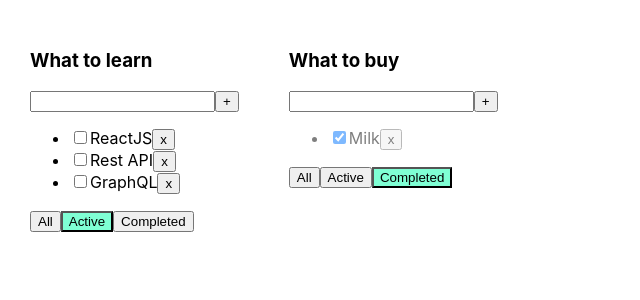
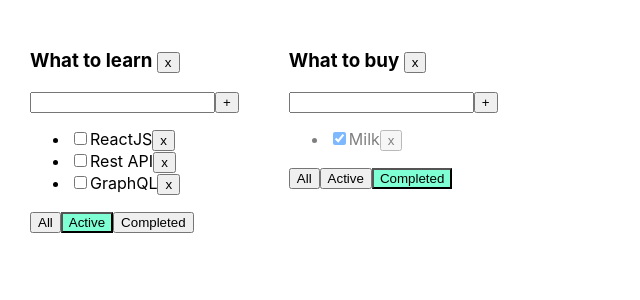
Before and after one commit to YarGromov/ToDoList_Project, a React (Create React App) app in the folder my-app/: page / in a window 1280 px wide. Shown: the top 300 px of the page, without its empty margins (0-640 px from the left). Built offline with nearby package versions, Linux system fonts and the light colour scheme.

Commit message:
delete todolist

```diff
--- a/my-app/src/App.tsx
+++ b/my-app/src/App.tsx
@@ -55,6 +55,12 @@
         {id: todolistId2, title: 'What to buy', filter: 'completed'}
     ]);
 
+    let removeTodolist = (todolistId: string) => {
+        let filteredTodolist = todolists.filter(tl => tl.id !== todolistId)
+        setTodolist(filteredTodolist)
+        delete tasksObj[todolistId]
+        setTasks({...tasksObj})
+    }
 
     let [tasksObj, setTasks] = useState({
         [todolistId1]: [
@@ -93,6 +99,7 @@
                                      addTask={addTask}
                                      changeTaskStatus={changeStatus}
                                      filter={tl.filter}
+                                     removeTodolist={removeTodolist}
                     />
                 })
             }
--- a/my-app/src/TodoList.tsx
+++ b/my-app/src/TodoList.tsx
@@ -16,6 +16,7 @@
     addTask: (title: string, todolistId: string) => void
     changeTaskStatus: (taskId: string, isDone: boolean, todolistId: string) => void
     filter: FilterValuesType
+    removeTodolist: (todolistId: string)=>void
 }
 
 export function Todolist(props: PropsType) {
@@ -46,10 +47,12 @@
     const onAllClickHandler = () => props.changeFilter("all", props.id);
     const onActiveClickHandler = () => props.changeFilter("active", props.id);
     const onCompletedClickHandler = () => props.changeFilter("completed", props.id);
-
+    const removeTodolist = () => {
+        props.removeTodolist(props.id)
+    }
 
     return <div>
-        <h3>{props.title}</h3>
+        <h3>{props.title} <button onClick={removeTodolist}>x</button> </h3>
         <div>
             <input value={title}
                    onChange={onChangeHandler}
```
